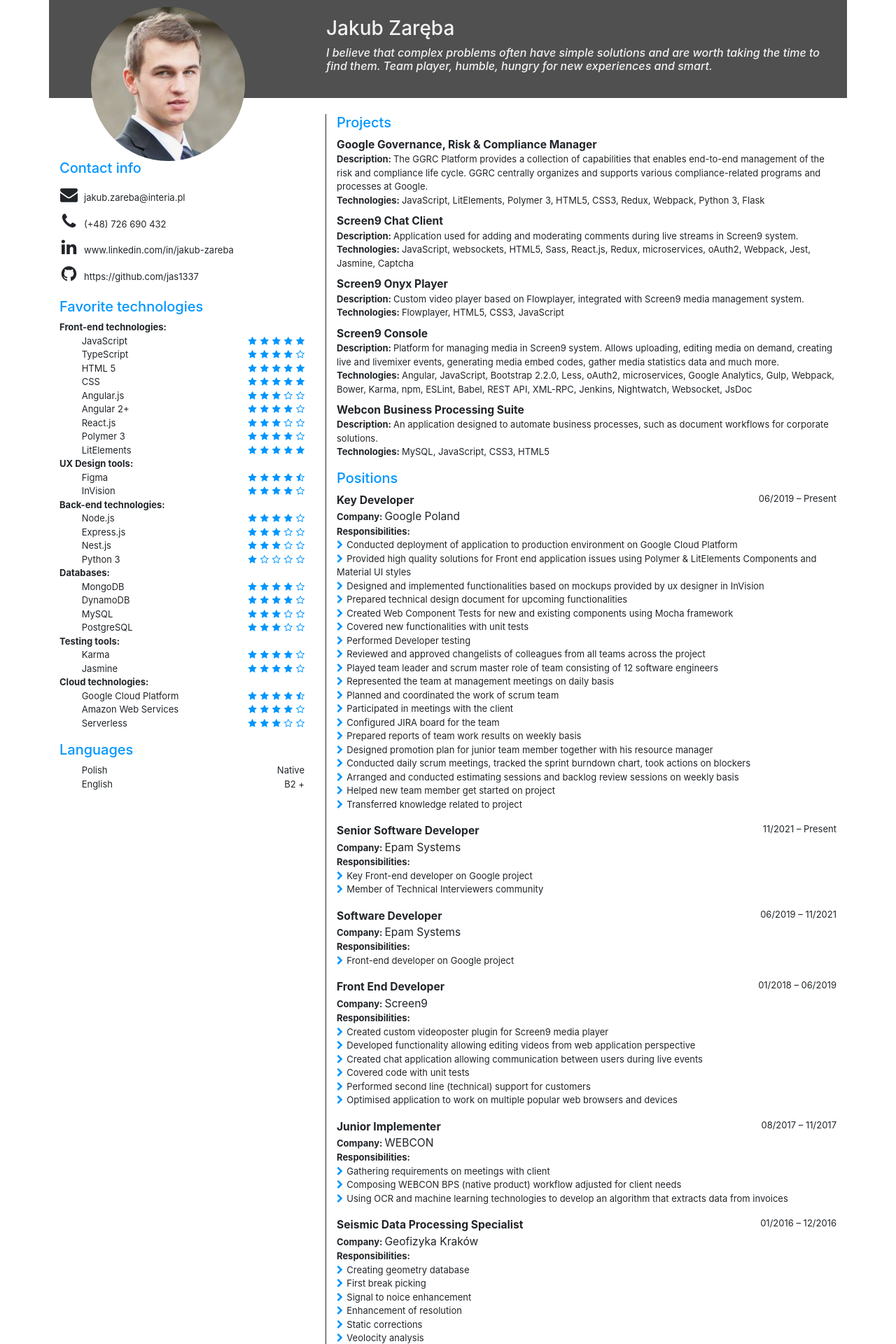
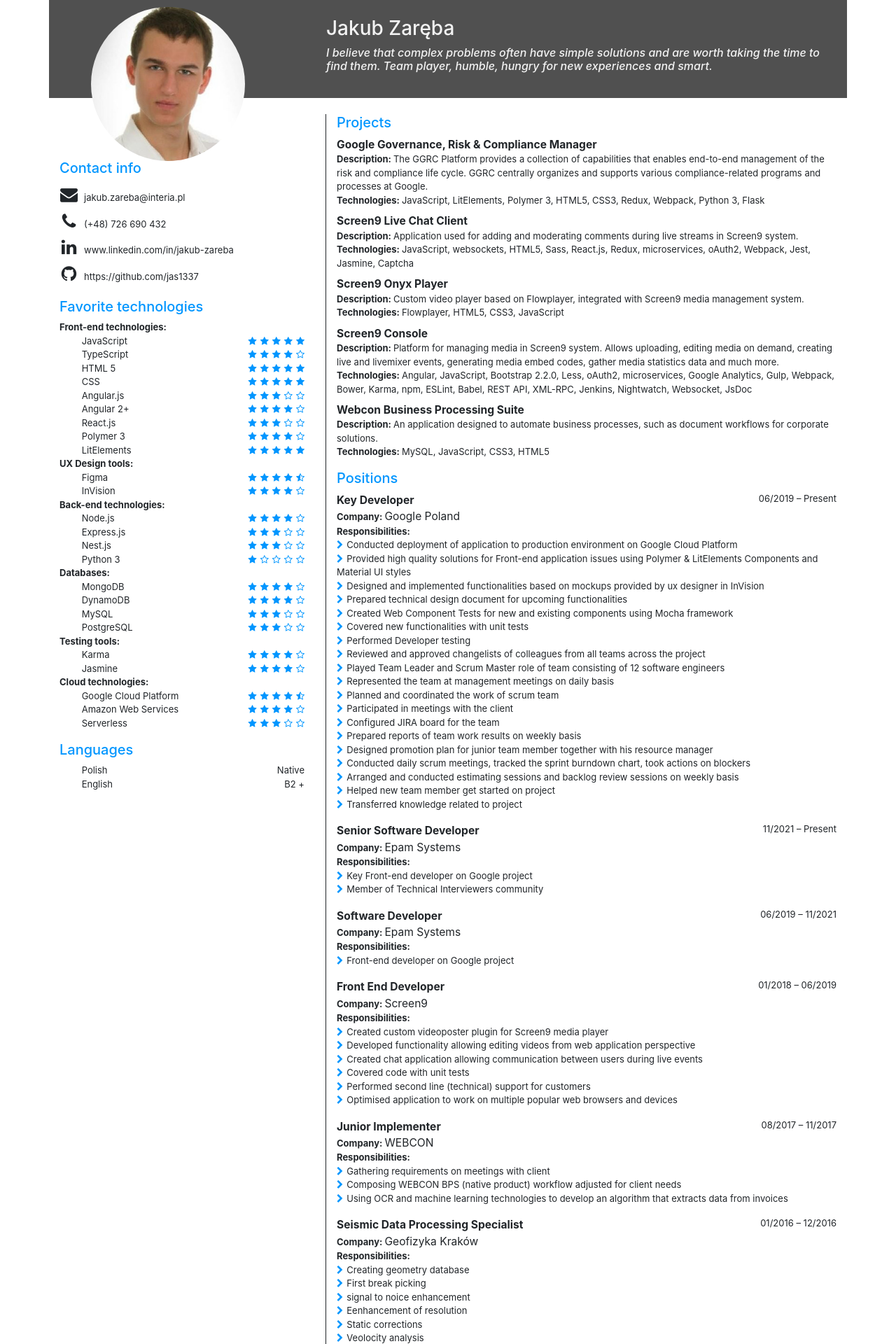
Before and after one commit to jas1337/react-resume, a React (Create React App) app: page / in a window 1280 px wide. Shown: the top 1920 px of the page at 70% size. Built offline with nearby package versions, Linux system fonts and the light colour scheme.

Commit message:
Update experience

```diff
--- a/src/components/Header/Header.js
+++ b/src/components/Header/Header.js
@@ -1,5 +1,5 @@
 import React, { Component } from "react";
-import portrait from "../../static/img/portrait.png";
+import portrait from "../../static/img/portrait3.jpg";
 import "./Header.css";
 
 class Header extends Component {
--- a/src/components/SmallPanel/SmallPanel.css
+++ b/src/components/SmallPanel/SmallPanel.css
@@ -6,7 +6,9 @@
     width: 35px;
     font-size: 25px;
 }
-.fa-star, .fa-star-o, .fa-star-half-o {
+.fa-star,
+.fa-star-o,
+.fa-star-half-o {
     color: #0096ff;
     margin-left: 5px;
 }
--- a/src/data/myData.js
+++ b/src/data/myData.js
@@ -146,7 +146,7 @@ const myData = {
             ]
         },
         {
-            title: "Screen9 Chat Client",
+            title: "Screen9 Live Chat Client",
             description:
                 "Application used for adding and moderating comments during live streams in Screen9 system.",
             technologies: [
@@ -211,14 +211,14 @@ const myData = {
             time: "06/2019 – Present",
             responsibilities: [
                 "Conducted deployment of application to production environment on Google Cloud Platform",
-                "Provided high quality solutions for Front end application issues using Polymer & LitElements Components and Material UI styles",
+                "Provided high quality solutions for Front-end application issues using Polymer & LitElements Components and Material UI styles",
                 "Designed and implemented functionalities based on mockups provided by ux designer in InVision",
                 "Prepared technical design document for upcoming functionalities",
                 "Created Web Component Tests for new and existing components using Mocha framework",
                 "Covered new functionalities with unit tests",
                 "Performed Developer testing",
                 "Reviewed and approved changelists of colleagues from all teams across the project",
-                "Played team leader and scrum master role of team consisting of 12 software engineers",
+                "Played Team Leader and Scrum Master role of team consisting of 12 software engineers",
                 "Represented the team at management meetings on daily basis",
                 "Planned and coordinated the work of scrum team",
                 "Participated in meetings with the client",
@@ -276,8 +276,8 @@ const myData = {
             responsibilities: [
                 "Creating geometry database",
                 "First break picking",
-                "Signal to noice enhancement",
-                "Enhancement of resolution",
+                "signal to noice enhancement",
+                "Eenhancement of resolution",
                 "Static corrections",
                 "Veolocity analysis",
                 "5D Interpolation and regularization",
```
Also changed, not shown: src/App.css (+5 -5 lines), src/static/img/portrait2.jpg (added), src/static/img/portrait3.jpg (added).
